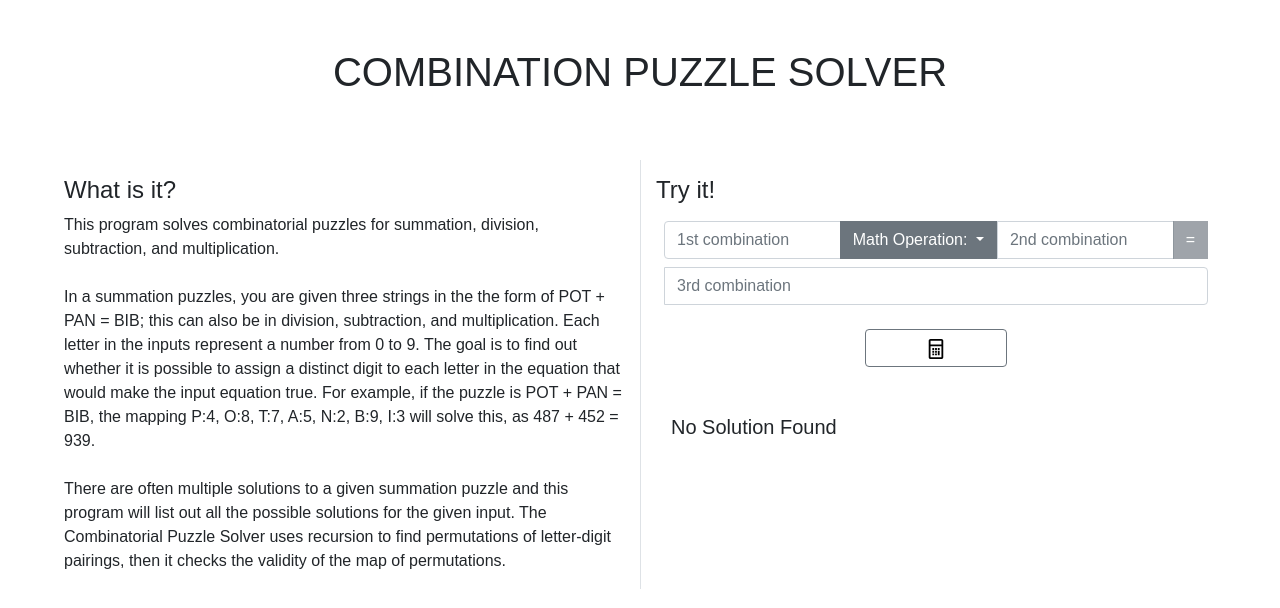
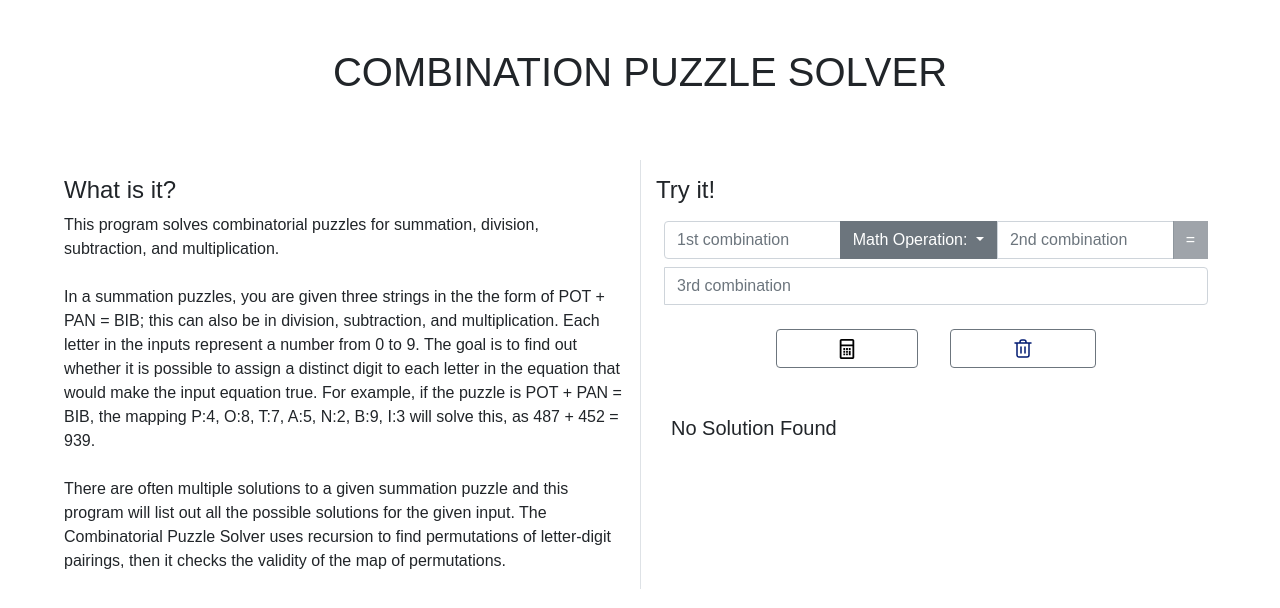
Before and after one commit to mehmetalperen/combinotorial-puzzle-solver, a React (Create React App) app: page / in a window 1280 px wide. Shown: the top 608 px of the page. Built offline with nearby package versions, Linux system fonts and the light colour scheme.

Commit message:
add reset btn

```diff
--- a/src/App.js
+++ b/src/App.js
@@ -2,6 +2,11 @@ import "./App.css";
 import { useEffect, useState } from "react";
 import Solution from "./componenets/Solution";
 import { puzzleSolver } from "./PuzzleSolver";
+
+/*
+TODOS:
+loading animation when algoritm runs
+*/
 
 function App() {
   const [s1, setS1] = useState("");
@@ -148,7 +153,7 @@ function App() {
             </div>
             <div className="col-12 mb-5 mt-3 d-flex justify-content-center">
               <button
-                className="btn btn-outline-secondary"
+                className="mr-3 ml-3 btn btn-outline-secondary"
                 type="submit"
                 onClick={(e) => {
                   e.preventDefault();
@@ -162,8 +167,6 @@ function App() {
                     alert("Missing an input for the third combination");
                   } else {
                     setPuzzleSolution(puzzleSolver(s1, s2, s3, mathOperation));
-
-                    // reset();
                   }
                 }}
               >
@@ -172,6 +175,16 @@ function App() {
                   className="mr-5 ml-5"
                   alt=""
                 />
+              </button>
+              <button
+                className="mr-3 ml-3 btn btn-outline-secondary"
+                type="submit"
+                onClick={(e) => {
+                  e.preventDefault();
+                  reset();
+                }}
+              >
+                <img src="../trash-2.svg" className="mr-5 ml-5" alt="" />
               </button>
             </div>
 
```
Also changed, not shown: public/trash-2.svg (added), 1 other file (tests, documents, lock files or other folders).
